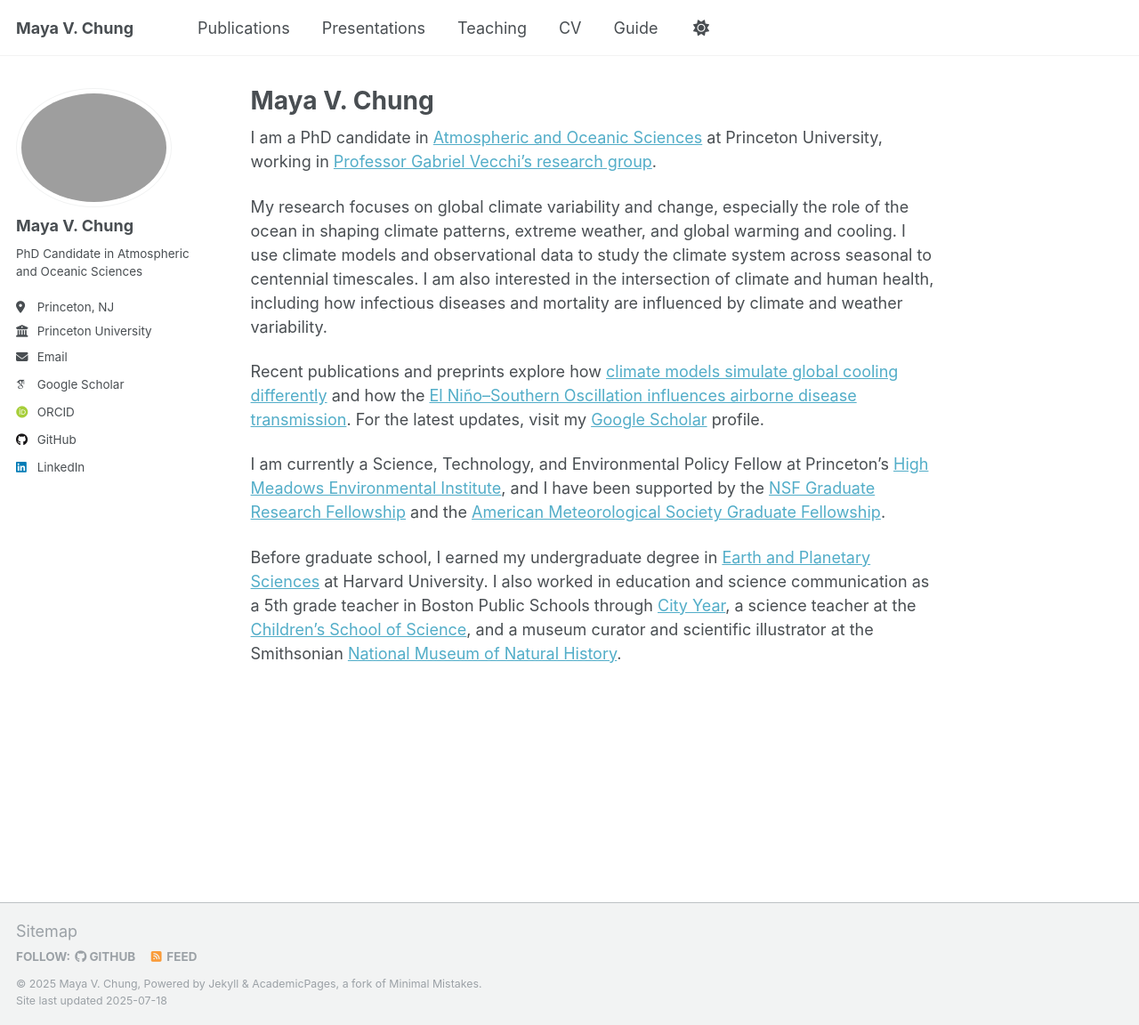
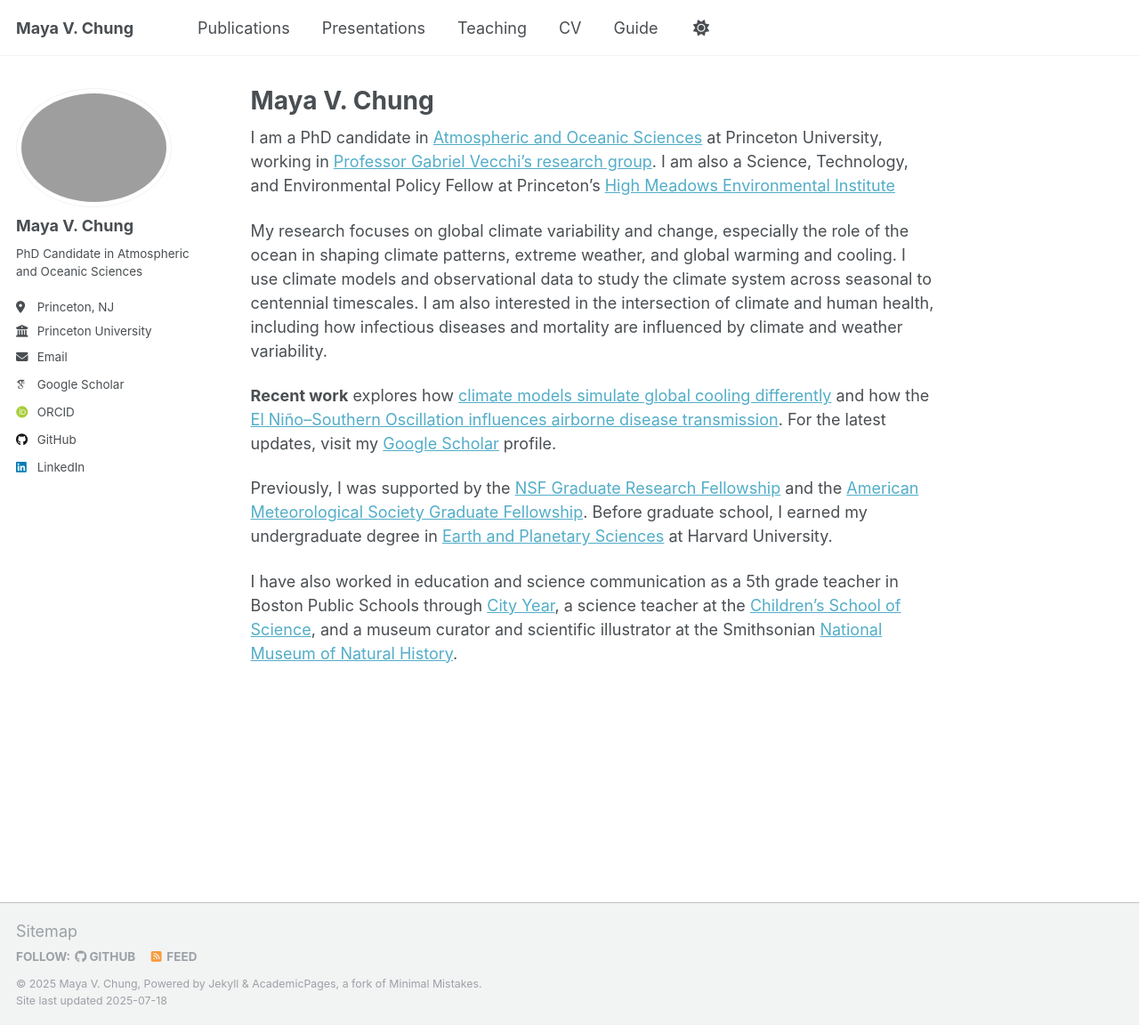
Before and after one commit to mayavchung/mayavchung.github.io, a Jekyll site: the page built from _pages/about.md, in a window 1280 px wide and 1152 px high. Shown: the whole window at 89% size. Built offline with Jekyll 4.4.1, drawn with Linux system fonts in a browser that asks for light colours; some web fonts are replaced; a script that is not in the unit is left out.

Commit message:
Update about.md

```diff
--- a/_pages/about.md
+++ b/_pages/about.md
@@ -7,12 +7,12 @@ redirect_from:
   - /about.html
 ---
 
-I am a PhD candidate in [Atmospheric and Oceanic Sciences](https://aos.princeton.edu/) at Princeton University, working in [Professor Gabriel Vecchi's research group](https://vecchi.princeton.edu/).
+I am a PhD candidate in [Atmospheric and Oceanic Sciences](https://aos.princeton.edu/) at Princeton University, working in [Professor Gabriel Vecchi's research group](https://vecchi.princeton.edu/). I am also a Science, Technology, and Environmental Policy Fellow at Princeton’s [High Meadows Environmental Institute](https://environment.princeton.edu/education/hmei-step/)
 
 My research focuses on global climate variability and change, especially the role of the ocean in shaping climate patterns, extreme weather, and global warming and cooling. I use climate models and observational data to study the climate system across seasonal to centennial timescales. I am also interested in the intersection of climate and human health, including how infectious diseases and mortality are influenced by climate and weather variability.
 
-Recent publications and preprints explore how [climate models simulate global cooling differently](https://essopenarchive.org/doi/full/10.22541/essoar.175190999.97949534) and how the [El Niño–Southern Oscillation influences airborne disease transmission](https://agupubs.onlinelibrary.wiley.com/doi/full/10.1029/2024GH001193). For the latest updates, visit my [Google Scholar](https://scholar.google.com/citations?user=h5lDhDwAAAAJ&hl=en) profile.
+**Recent work** explores how [climate models simulate global cooling differently](https://essopenarchive.org/doi/full/10.22541/essoar.175190999.97949534) and how the [El Niño–Southern Oscillation influences airborne disease transmission](https://agupubs.onlinelibrary.wiley.com/doi/full/10.1029/2024GH001193). For the latest updates, visit my [Google Scholar](https://scholar.google.com/citations?user=h5lDhDwAAAAJ&hl=en) profile.
 
-I am currently a Science, Technology, and Environmental Policy Fellow at Princeton’s [High Meadows Environmental Institute](https://environment.princeton.edu/education/hmei-step/), and I have been supported by the [NSF Graduate Research Fellowship](https://www.nsf.gov/funding/opportunities/grfp-nsf-graduate-research-fellowship-program) and the [American Meteorological Society Graduate Fellowship](https://www.ametsoc.org/ams/information-for/students/ams-scholarships-and-fellowships/ams-graduate-fellowships/).
+Previously, I was supported by the [NSF Graduate Research Fellowship](https://www.nsf.gov/funding/opportunities/grfp-nsf-graduate-research-fellowship-program) and the [American Meteorological Society Graduate Fellowship](https://www.ametsoc.org/ams/information-for/students/ams-scholarships-and-fellowships/ams-graduate-fellowships/). Before graduate school, I earned my undergraduate degree in [Earth and Planetary Sciences](https://eps.harvard.edu/) at Harvard University.
 
-Before graduate school, I earned my undergraduate degree in [Earth and Planetary Sciences](https://eps.harvard.edu/) at Harvard University. I also worked in education and science communication as a 5th grade teacher in Boston Public Schools through [City Year](https://www.cityyear.org/), a science teacher at the [Children’s School of Science](https://childrensschoolofscience.org/), and a museum curator and scientific illustrator at the Smithsonian [National Museum of Natural History](https://naturalhistory.si.edu/).
+I have also worked in education and science communication as a 5th grade teacher in Boston Public Schools through [City Year](https://www.cityyear.org/), a science teacher at the [Children’s School of Science](https://childrensschoolofscience.org/), and a museum curator and scientific illustrator at the Smithsonian [National Museum of Natural History](https://naturalhistory.si.edu/).
```
